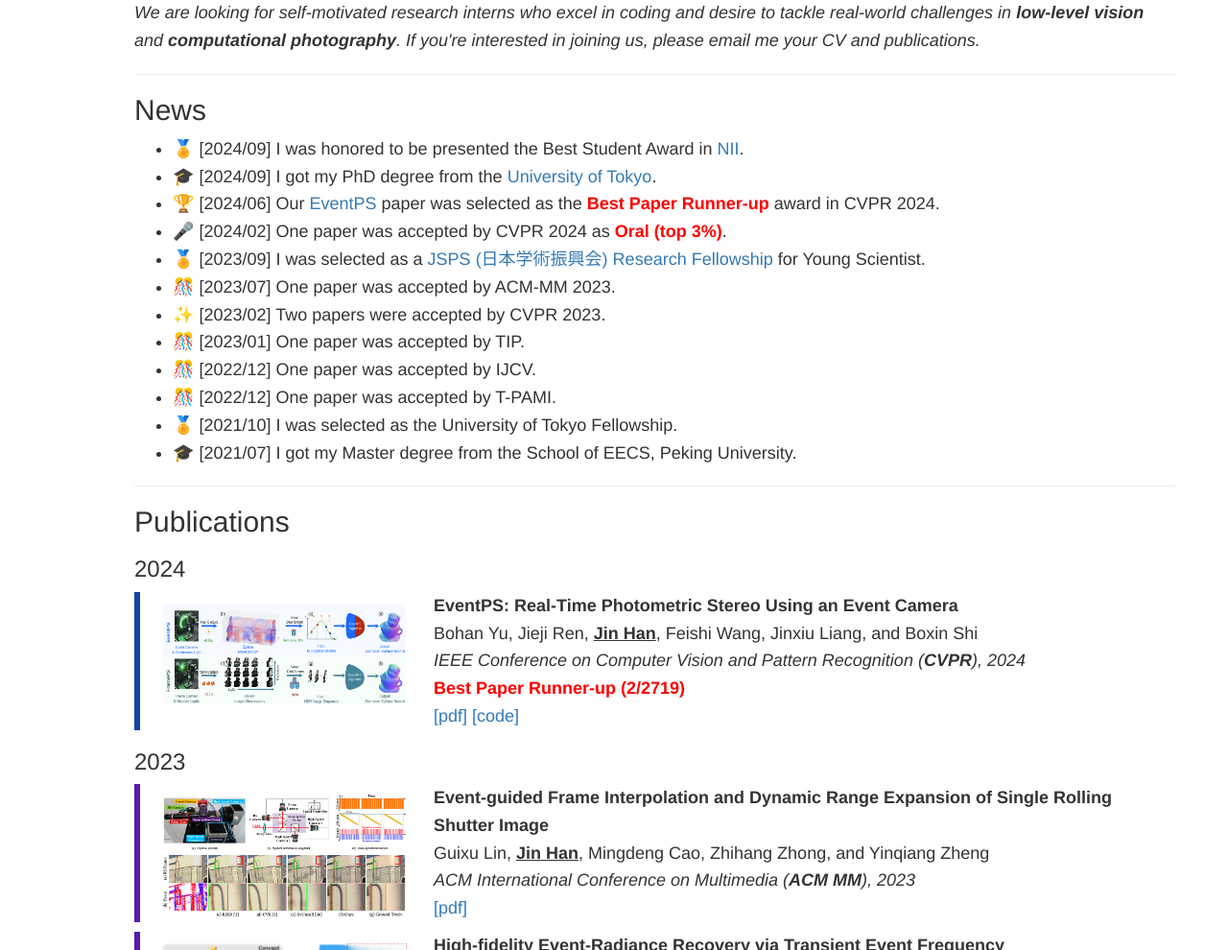
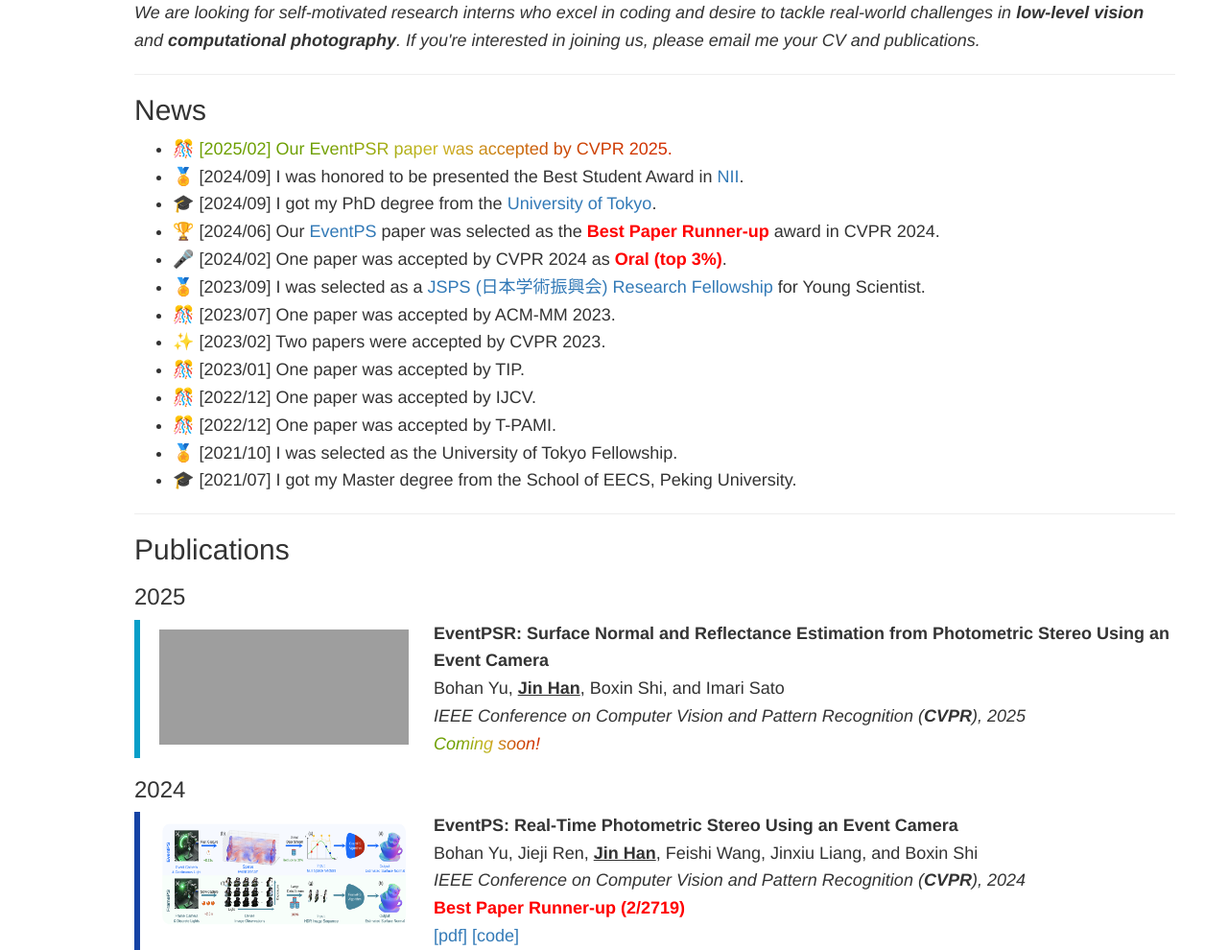
Before and after one commit to hjynwa/hjynwa.github.io, a plain HTML site: page index.html in a window 1280 px wide. Shown: the part 478-1468 px from the top of the page at 96% size. Drawn offline with Linux system fonts and the light colour scheme; grey boxes are pictures that could not be loaded; a script that the page names is missing; files whose address does not match are found by name.

Commit message:
Add files via upload

```diff
--- a/assets/css/main.css
+++ b/assets/css/main.css
@@ -14,6 +14,9 @@ body{
 .abstract-text { color: #606060; }
 
 li {list-style-type:disc;}
+.media_25{
+	border-left: 6px #079ec8 solid;
+}
 .media_24{
 	border-left: 6px #1543a5 solid;
 }
@@ -79,3 +82,41 @@ border-left: 6px #787780 solid;
 	float:right;
 	width:80%;
 }
+
+.gradient-text {
+    color: transparent;
+    background: -webkit-linear-gradient(30deg, #6d9f02 25%, #cbb724 50%, #cb4c07 75%, #d32a00 100%);
+    background-clip: text;
+    -webkit-background-clip: text;
+    -webkit-text-fill-color: transparent;
+    background-size: auto;
+}
+
+a.rainbow {
+    text-decoration: underline;
+    color: #2d7788;
+    background-clip: text;
+    -webkit-background-clip: text;
+    -webkit-text-fill-color: inherit; /* 让超链接继承渐变色 */
+}
+
+a.rainbow:hover {
+    text-decoration: underline;
+    background-image: none; /* 取消背景渐变 */
+    -webkit-background-clip: unset; /* 取消渐变剪裁 */
+    -webkit-text-fill-color: #1a454f; /* 让颜色回归正常可见 */
+    color: #1a454f; /* 确保颜色能正常变化 */
+}
+a.rainbow:focus {
+	text-decoration: none;
+  }
+
+@keyframes gradientText {
+	0% {
+		background-position: 0;
+	}
+
+	100% {
+		background-position: 24000px;
+	}
+}
--- a/index.html
+++ b/index.html
@@ -91,6 +91,10 @@
                   <h2 style="padding-top:-5px">News</h2>
                   <ul>
                      <li>
+                        &#127882;
+                        <span class="gradient-text"> [2025/02]  Our <a class="rainbow" href="https://hjynwa.github.io/">EventPSR</a> paper was accepted by CVPR 2025. </span>
+                     </li>
+                     <li>
                         &#127941;
                         [2024/09]   I was honored to be presented the Best Student Award in <a href="https://www.nii.ac.jp/">NII</a>.
                      </li>
@@ -157,9 +161,28 @@
                </h2>
                <p>
                   <h3>
+                     <a name='2025'></a> 2025
+                  </h3>
+               <div class="media_25">
+                  <div class="media-body">
+                     <div class='photo' style="float: left;width: 27%; height: 100%;">
+                        <img src="assets/images/pub_teasers/CVPR25_EventPSR.png" alt="" style="width:260px;height:120px;"/>
+                     </div>
+                        <div style="float: left;width: 73%;">
+                        <strong>EventPSR: Surface Normal and Reflectance Estimation from Photometric Stereo Using an Event Camera</strong> <br />
+                        Bohan Yu, <strong><u>Jin Han</u></strong>, Boxin Shi, and Imari Sato<br />
+                        <i>IEEE Conference on Computer Vision and Pattern Recognition (<strong>CVPR</strong>), 2025</i><br />
+                        <span class="gradient-text"><i>Coming soon! </i></span>
+                        <!-- <a href="https://openaccess.thecvf.com/content/CVPR2024/html/Yu_EventPS_Real-Time_Photometric_Stereo_Using_an_Event_Camera_CVPR_2024_paper.html">[pdf]</a>
+                        <a href="https://codeberg.org/ybh1998/EventPS">[code]</a>  -->
+                     </div>
+                  </div>
+               </div>
+
+                  <h3>
                      <a name='2024'></a> 2024
                   </h3>
-                <div class="media_24">
+               <div class="media_24">
                   <div class="media-body">
                      <div class='photo' style="float: left;width: 27%; height: 100%;">
                         <img src="assets/images/pub_teasers/CVPR24_EventPS.png" alt="" style="width:260px;height:110px;"/>
```
Also changed, not shown: 1 other file.
